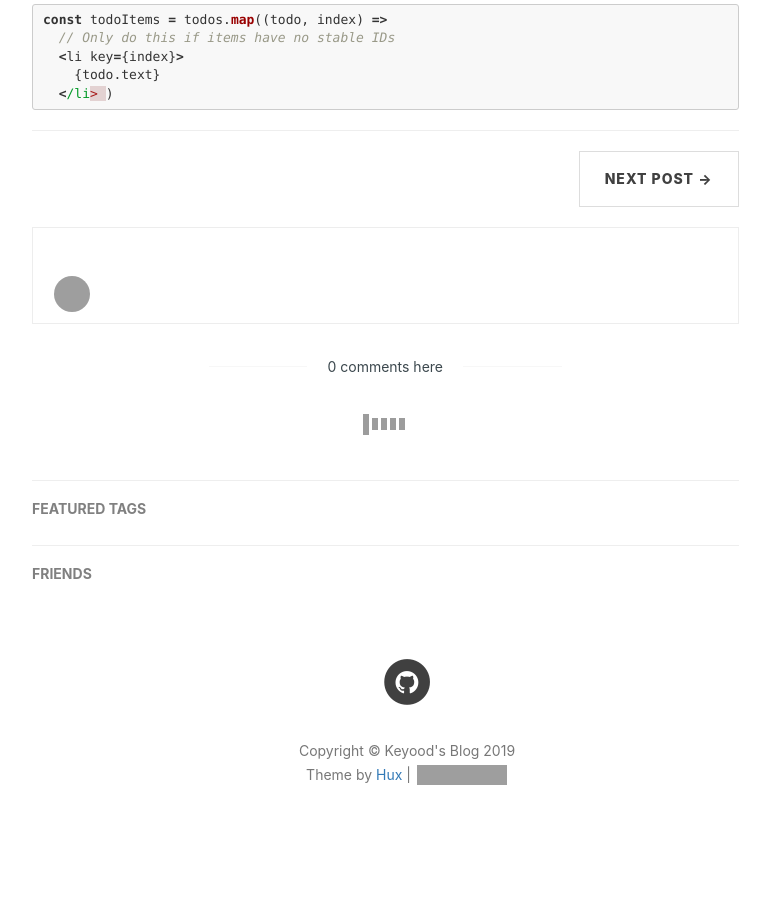
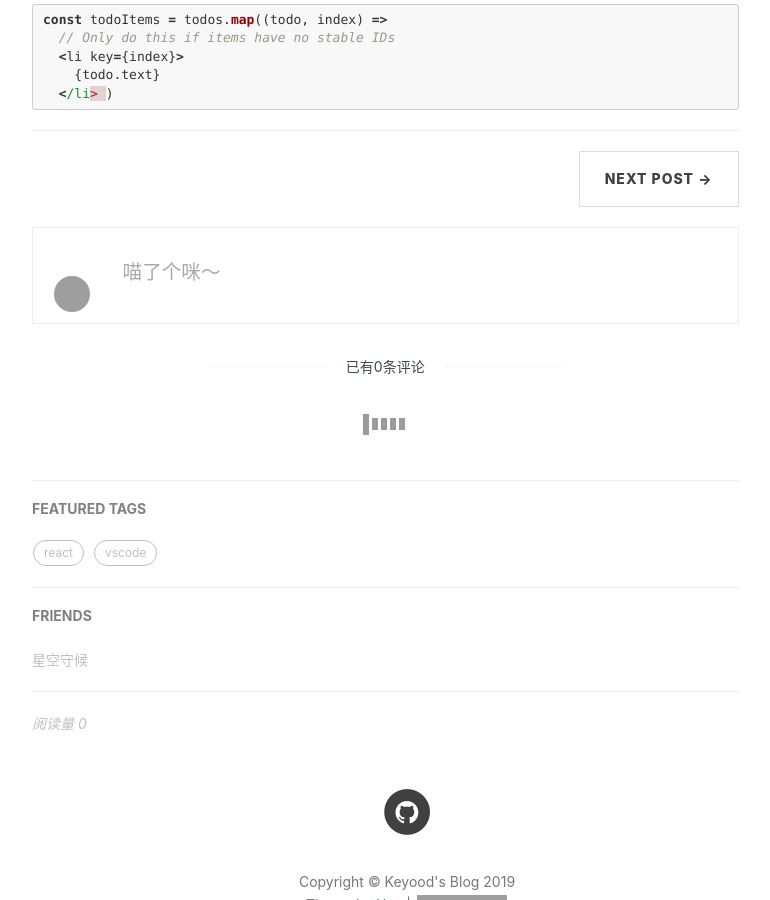
Before and after one commit to keyood/keyood.github.io, a Jekyll site: the page built from _posts/2019-05-23-react-list-and-key.markdown, in a window 1280 px wide and 900 px high, scrolled down 919 px. Shown: the whole window, without its empty margins (233-1003 px from the left). Built offline with Jekyll 4.4.1, drawn with Linux system fonts in a browser that asks for light colours; nearby versions of some CDN libraries; comment, search, counter and statistics services are not loaded; before the commit the page ends 1798 px from its top, so only the background shows below that; grey boxes are pictures that could not be loaded.

Commit message:
fix valine

```diff
--- a/_config.yml
+++ b/_config.yml
@@ -19,7 +19,6 @@ github_username:    keyood
 # facebook_username:  keyood
 
 
-
 # Build settings
 # from 2016, 'pygments' is unsupported on GitHub Pages. Use 'rouge' for highlighting instead.
 highlighter: rouge
@@ -29,11 +28,9 @@ exclude: ["less","node_modules","Gruntfile.js","package.json","README.md"]
 anchorjs: true                          # if you want to customize anchor. check out line:181 of `post.html`
 
 
-
 # Gems
 # from PR#40, to support local preview for Jekyll 3.0
 plugins: [jekyll-paginate]
-
 
 
 # Markdown settings
@@ -44,11 +41,13 @@ markdown: kramdown
 kramdown:
   input: GFM                            # use Github Flavored Markdown !important
 
+
 # Disqus settings
 # disqus_username: https-keyood-github-io
 # Valine settings
 valine_id: GB9Xl8qBzL186vCaqyifffAj-9Nh9j0Va
 valine_key: vrFJGVqGRlAaSY3zM9OFI8RH
+
 
 # Analytics settings
 # Baidu Analytics
@@ -58,26 +57,24 @@ ba_track_id: bb7acbefa6e5884a4fc9b576fade4550
 # ga_domain: huangxuan.me
 
 
-
 # Sidebar settings
 sidebar: true                           # whether or not using Sidebar.
 sidebar-about-description: "留下点什么"
 sidebar-avatar: /img/avatar.jpg      # use absolute URL, seeing it's used in both `/` and `/about/`
 
 
-
 # Featured Tags
 featured-tags: true                     # whether or not using Feature-Tags
-featured-condition-size: 1              # A tag will be featured if the size of it is more than this condition value
-
+featured-condition-size: 0            # A tag will be featured if the size of it is more than this condition value
 
 
 # Friends
 friends: [
-    # {
-    #     title: "Hux Blog",
-    #     href: "https://huangxuan.me"
-    # },{
+    {
+      title: "星空守候",
+      href: "https://onlystar.gitlab.io/"
+    }
+    # ,{
     #     title: "Foo",
     #     href: "#"
     # },{
@@ -90,4 +87,4 @@ friends: [
     #     title: "It helps SEO",
     #     href: "#"
     # }
-]
+  ]
--- a/_layouts/post.html
+++ b/_layouts/post.html
@@ -109,9 +109,18 @@ layout: default
         <h5>FRIENDS</h5>
         <ul class="list-inline">
           {% for friend in site.friends %}
-          <li><a href="{{friend.href}}">{{friend.title}}</a></li>
+          <li><a href="{{friend.href}}" target="_blank">{{friend.title}}</a></li>
           {% endfor %}
         </ul>
+        {% endif %}
+
+        {% if site.valine_id %}
+        <hr class="hidden-sm hidden-xs">
+        <!-- id 将作为查询条件 -->
+        <span id="{{page.url}}" class="leancloud-visitors" data-flag-title="Your Article Title">
+          <em class="post-meta-item-text">阅读量 </em>
+          <i class="leancloud-visitors-count">0</i>
+        </span>
         {% endif %}
       </div>
     </div>
@@ -145,7 +154,10 @@ layout: default
     appKey: "{{site.valine_key}}",
     verify: false, // 验证码
     notify: false, // 评论回复提醒
-    placeholder: ''
+    avatar: 'wavatar',
+    placeholder: '喵了个咪～',
+    lang: 'zh-cn',
+    visitor: true
   })
 </script>
 <!-- valine 公共JS代码 end -->
--- a/about.html
+++ b/about.html
@@ -1,6 +1,6 @@
 ---
 layout: page
-title: "关于我"
+title: "ABOUT"
 description: ""
 header-img: "img/about-bg.jpg"
 ---
--- a/tags.html
+++ b/tags.html
@@ -1,5 +1,5 @@
 ---
-title: 标签
+title: Tags
 layout: default
 description: keep hungry keep foolish
 header-img: "img/tag-bg.jpg"
```
Also changed, not shown: _layouts/keynote.html (+14 -2 lines).
